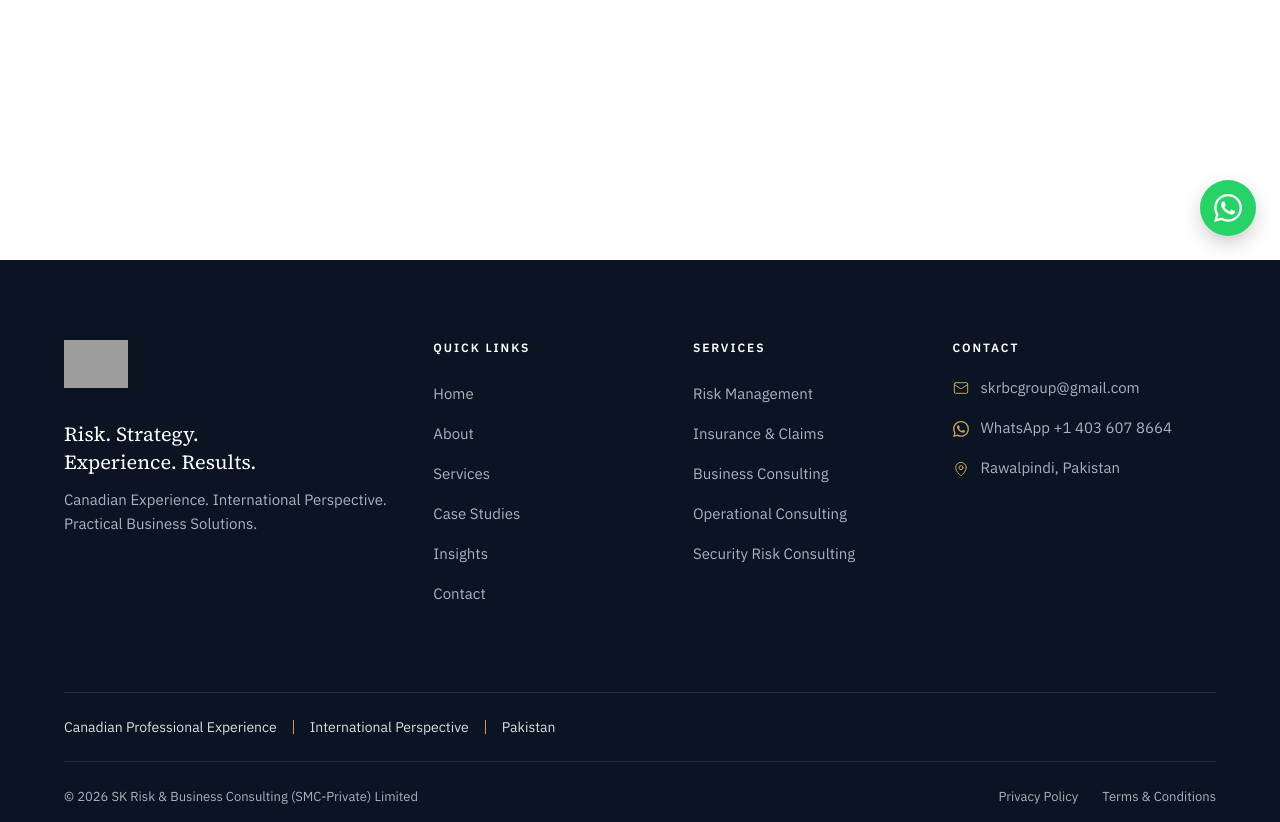
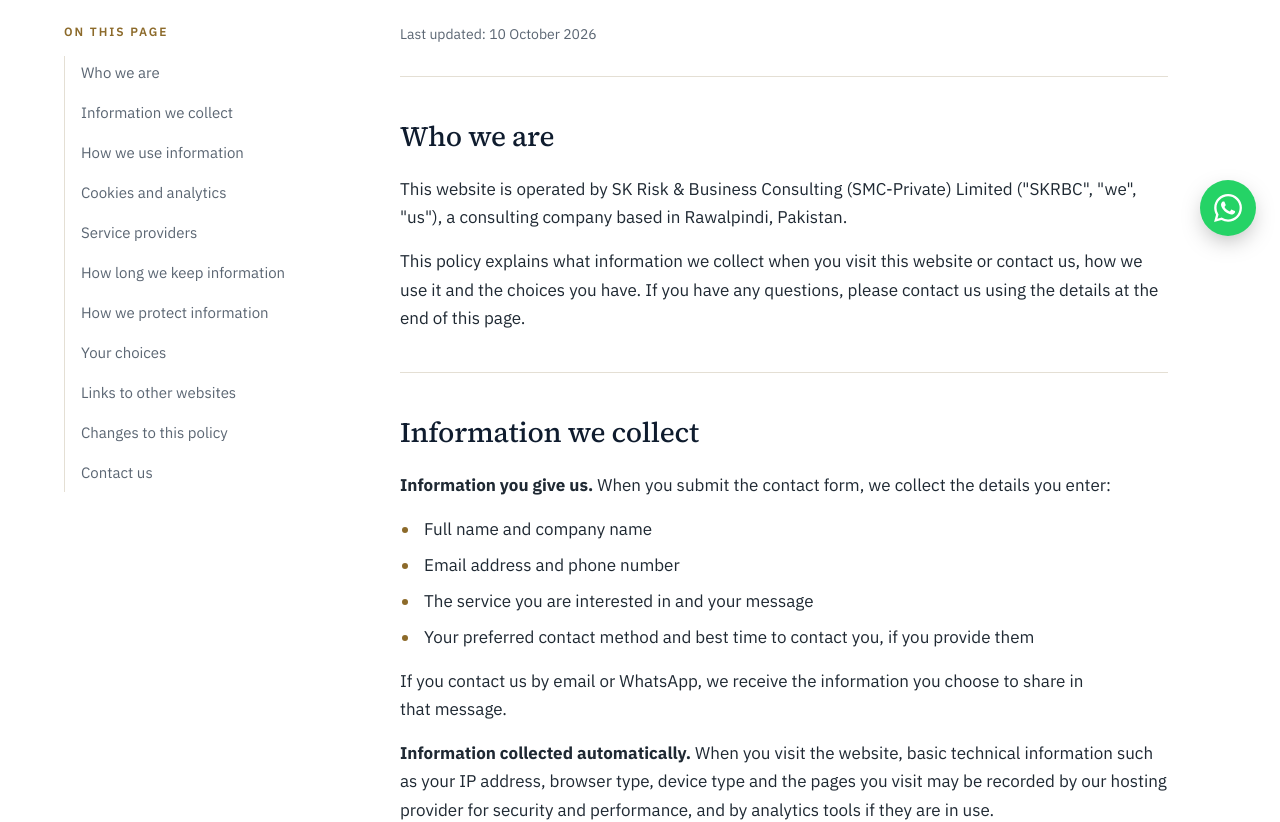
Before and after one commit to skrbcgroup-cmyk/SKRBC-website, a Next.js app: page /privacy-policy in a window 1280 px wide. Before the commit this address had no page. Shown: the part 540-1362 px from the top of the page. Built offline with nearby package versions, Linux system fonts and the light colour scheme; grey boxes are pictures that could not be loaded.

Commit message:
feat: privacy policy page
- Shared legal page layout with table of contents
- Privacy policy covering website visitors and contact form information

```diff
--- /dev/null
+++ b/src/app/privacy-policy/page.tsx
@@ -0,0 +1,208 @@
+import type { Metadata } from "next";
+import Link from "next/link";
+
+import { LegalPage, type LegalSection } from "@/components/legal/legal-page";
+import { routes } from "@/config/navigation";
+import { siteConfig } from "@/config/site";
+
+export const metadata: Metadata = {
+  title: "Privacy Policy",
+  description:
+    "How SK Risk & Business Consulting collects, uses and protects information from website visitors and contact form submissions.",
+};
+
+const { contact, legalName } = siteConfig;
+
+const sections: LegalSection[] = [
+  {
+    id: "who-we-are",
+    title: "Who we are",
+    content: (
+      <>
+        <p>
+          This website is operated by {legalName} (&quot;SKRBC&quot;, &quot;we&quot;,
+          &quot;us&quot;), a consulting company based in {contact.location}.
+        </p>
+        <p>
+          This policy explains what information we collect when you visit this website or contact
+          us, how we use it and the choices you have. If you have any questions, please contact us
+          using the details at the end of this page.
+        </p>
+      </>
+    ),
+  },
+  {
+    id: "information-we-collect",
+    title: "Information we collect",
+    content: (
+      <>
+        <p>
+          <strong>Information you give us.</strong> When you submit the contact form, we collect the
+          details you enter:
+        </p>
+        <ul>
+          <li>Full name and company name</li>
+          <li>Email address and phone number</li>
+          <li>The service you are interested in and your message</li>
+          <li>Your preferred contact method and best time to contact you, if you provide them</li>
+        </ul>
+        <p>
+          If you contact us by email or WhatsApp, we receive the information you choose to share in
+          that message.
+        </p>
+        <p>
+          <strong>Information collected automatically.</strong> When you visit the website, basic
+          technical information such as your IP address, browser type, device type and the pages you
+          visit may be recorded by our hosting provider for security and performance, and by
+          analytics tools if they are in use.
+        </p>
+      </>
+    ),
+  },
+  {
+    id: "how-we-use-information",
+    title: "How we use information",
+    content: (
+      <>
+        <p>We use the information we collect to:</p>
+        <ul>
+          <li>Respond to your inquiry and discuss your requirements</li>
+          <li>Prepare proposals and provide our consulting services</li>
+          <li>Understand how the website is used so we can improve it</li>
+          <li>Keep the website secure and protect it from spam and misuse</li>
+          <li>Meet our legal and regulatory obligations</li>
+        </ul>
+        <p>We do not sell your personal information or share it for marketing by others.</p>
+      </>
+    ),
+  },
+  {
+    id: "cookies-and-analytics",
+    title: "Cookies and analytics",
+    content: (
+      <>
+        <p>
+          The website does not use advertising cookies. We may use Google Analytics to understand,
+          in general terms, how visitors find and use the website. Google Analytics uses cookies to
+          collect this information.
+        </p>
+        <p>
+          The contact form may be protected by a spam-prevention service that checks whether a
+          submission comes from a real person. This service may process technical information about
+          your browser and device.
+        </p>
+        <p>
+          You can block or delete cookies through your browser settings. The website will still
+          work, although some features may not.
+        </p>
+      </>
+    ),
+  },
+  {
+    id: "service-providers",
+    title: "Service providers",
+    content: (
+      <>
+        <p>
+          We use trusted service providers to run the website and handle inquiries. They process
+          information on our behalf and only for the purposes described in this policy:
+        </p>
+        <ul>
+          <li>Cloudflare, for website hosting, security and data storage</li>
+          <li>An email service provider, to deliver contact form notifications to us</li>
+          <li>Google Analytics, for website usage statistics</li>
+        </ul>
+        <p>
+          If you choose to message us on WhatsApp, your conversation is also subject to
+          WhatsApp&apos;s own privacy policy.
+        </p>
+      </>
+    ),
+  },
+  {
+    id: "how-long-we-keep-information",
+    title: "How long we keep information",
+    content: (
+      <p>
+        We keep inquiry information only for as long as we need it to respond to you, provide our
+        services and maintain proper business records. After that, it is deleted or anonymised.
+      </p>
+    ),
+  },
+  {
+    id: "how-we-protect-information",
+    title: "How we protect information",
+    content: (
+      <p>
+        The website uses an encrypted connection (HTTPS), and access to inquiry information is
+        limited to the people who need it. We take reasonable steps to protect the information we
+        hold, but no method of transmission or storage is completely secure.
+      </p>
+    ),
+  },
+  {
+    id: "your-choices",
+    title: "Your choices",
+    content: (
+      <p>
+        You can ask us what personal information we hold about you, ask us to correct it, or ask us
+        to delete it. To make a request, email us at{" "}
+        <a href={`mailto:${contact.email}`}>{contact.email}</a>. We will respond within a reasonable
+        time.
+      </p>
+    ),
+  },
+  {
+    id: "other-websites",
+    title: "Links to other websites",
+    content: (
+      <p>
+        The website may link to other websites and services, such as WhatsApp. We are not
+        responsible for the content or privacy practices of those websites, and we encourage you to
+        read their privacy policies.
+      </p>
+    ),
+  },
+  {
+    id: "changes",
+    title: "Changes to this policy",
+    content: (
+      <p>
+        We may update this policy from time to time. The latest version will always be on this page,
+        with the date it was last updated shown at the top.
+      </p>
+    ),
+  },
+  {
+    id: "contact",
+    title: "Contact us",
+    content: (
+      <>
+        <p>For any questions about this policy or your information, please contact:</p>
+        <p>
+          {legalName}
+          <br />
+          {contact.location}
+          <br />
+          Email: <a href={`mailto:${contact.email}`}>{contact.email}</a>
+          <br />
+          WhatsApp: <a href={contact.whatsapp.link}>{contact.whatsapp.display}</a>
+        </p>
+        <p>
+          You can also reach us through our <Link href={routes.contact}>contact page</Link>.
+        </p>
+      </>
+    ),
+  },
+];
+
+export default function PrivacyPolicyPage() {
+  return (
+    <LegalPage
+      title="Privacy Policy"
+      lead="How we collect, use and protect information from website visitors and people who contact us."
+      lastUpdated="10 October 2026"
+      sections={sections}
+    />
+  );
+}
--- /dev/null
+++ b/src/components/legal/legal-page.tsx
@@ -0,0 +1,64 @@
+import type { ReactNode } from "react";
+
+import { PageHero } from "@/components/sections/page-hero";
+import { Container } from "@/components/ui/container";
+
+export type LegalSection = { id: string; title: string; content: ReactNode };
+
+type LegalPageProps = {
+  title: string;
+  lead: string;
+  /** Human-readable date, e.g. "10 October 2026". */
+  lastUpdated: string;
+  sections: LegalSection[];
+};
+
+/** Shared layout for the Privacy Policy and Terms & Conditions pages. */
+export function LegalPage({ title, lead, lastUpdated, sections }: LegalPageProps) {
+  return (
+    <>
+      <PageHero eyebrow="Legal" title={title} lead={lead} />
+      <section className="py-16 lg:py-24">
+        <Container className="grid gap-12 lg:grid-cols-[16rem_1fr] lg:gap-20">
+          <nav aria-label="On this page" className="lg:sticky lg:top-28 lg:self-start">
+            <p className="text-xs font-semibold tracking-[0.16em] text-gold-700 uppercase">
+              On this page
+            </p>
+            <ol className="mt-4 space-y-1 border-l border-line">
+              {sections.map((section) => (
+                <li key={section.id}>
+                  <a
+                    href={`#${section.id}`}
+                    className="-ml-px flex min-h-9 items-center border-l border-transparent pl-4 text-[0.9375rem] text-slate transition-colors hover:border-gold-500 hover:text-navy-900"
+                  >
+                    {section.title}
+                  </a>
+                </li>
+              ))}
+            </ol>
+          </nav>
+
+          <article className="max-w-3xl">
+            <p className="text-sm text-slate">Last updated: {lastUpdated}</p>
+            {sections.map((section) => (
+              <section
+                key={section.id}
+                id={section.id}
+                aria-labelledby={`${section.id}-title`}
+                className="mt-10 scroll-mt-28 border-t border-line pt-10 first-of-type:mt-8 [&_a]:text-gold-700 [&_a]:underline [&_a]:underline-offset-4 [&_a:hover]:text-navy-900 [&_li]:pl-1 [&_p+p]:mt-4 [&_p+ul]:mt-4 [&_ul]:list-disc [&_ul]:space-y-2 [&_ul]:pl-5 [&_ul]:marker:text-gold-700 [&_ul+p]:mt-4"
+              >
+                <h2
+                  id={`${section.id}-title`}
+                  className="text-2xl leading-snug text-navy-900 sm:text-[1.75rem]"
+                >
+                  {section.title}
+                </h2>
+                <div className="mt-5 text-ink">{section.content}</div>
+              </section>
+            ))}
+          </article>
+        </Container>
+      </section>
+    </>
+  );
+}
```
